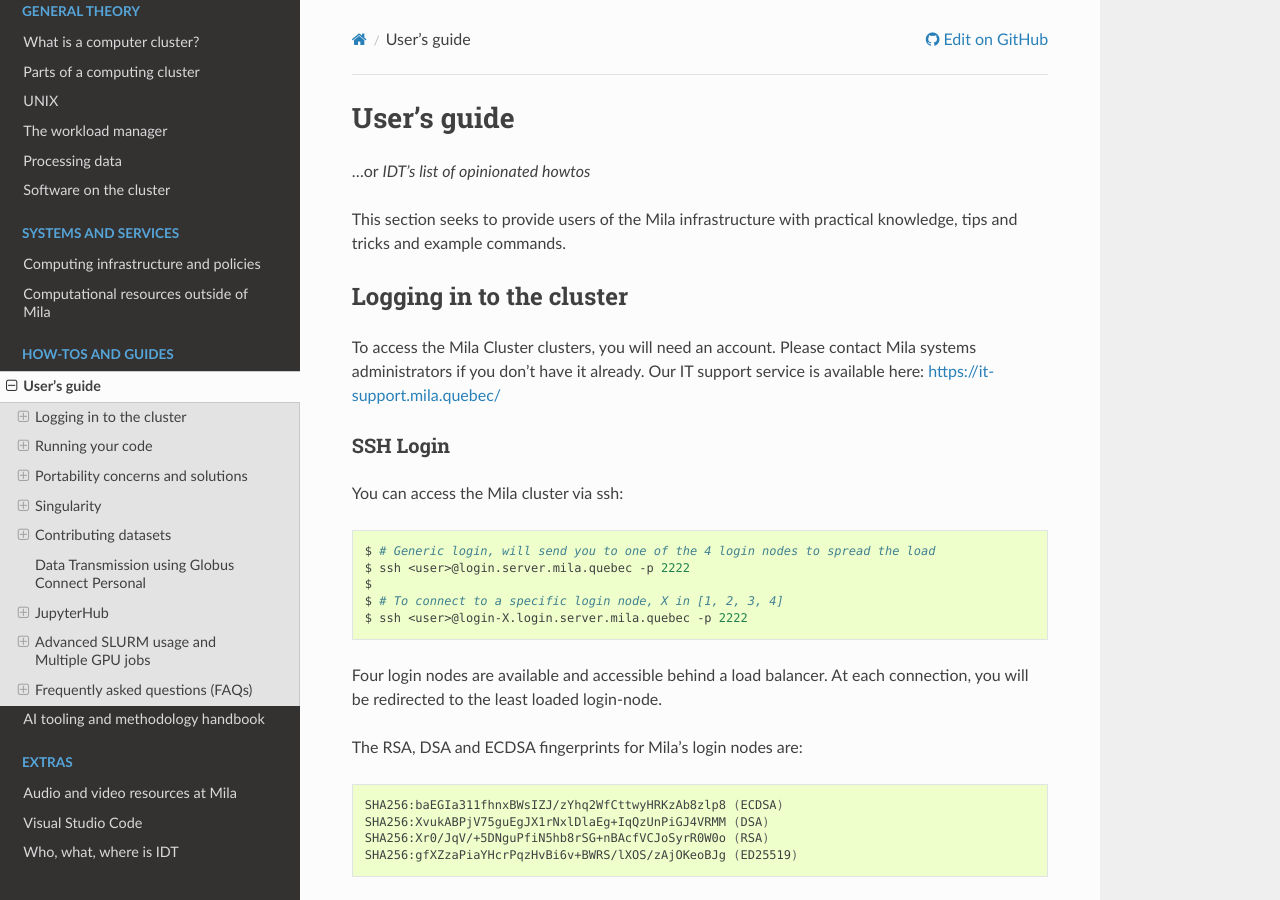
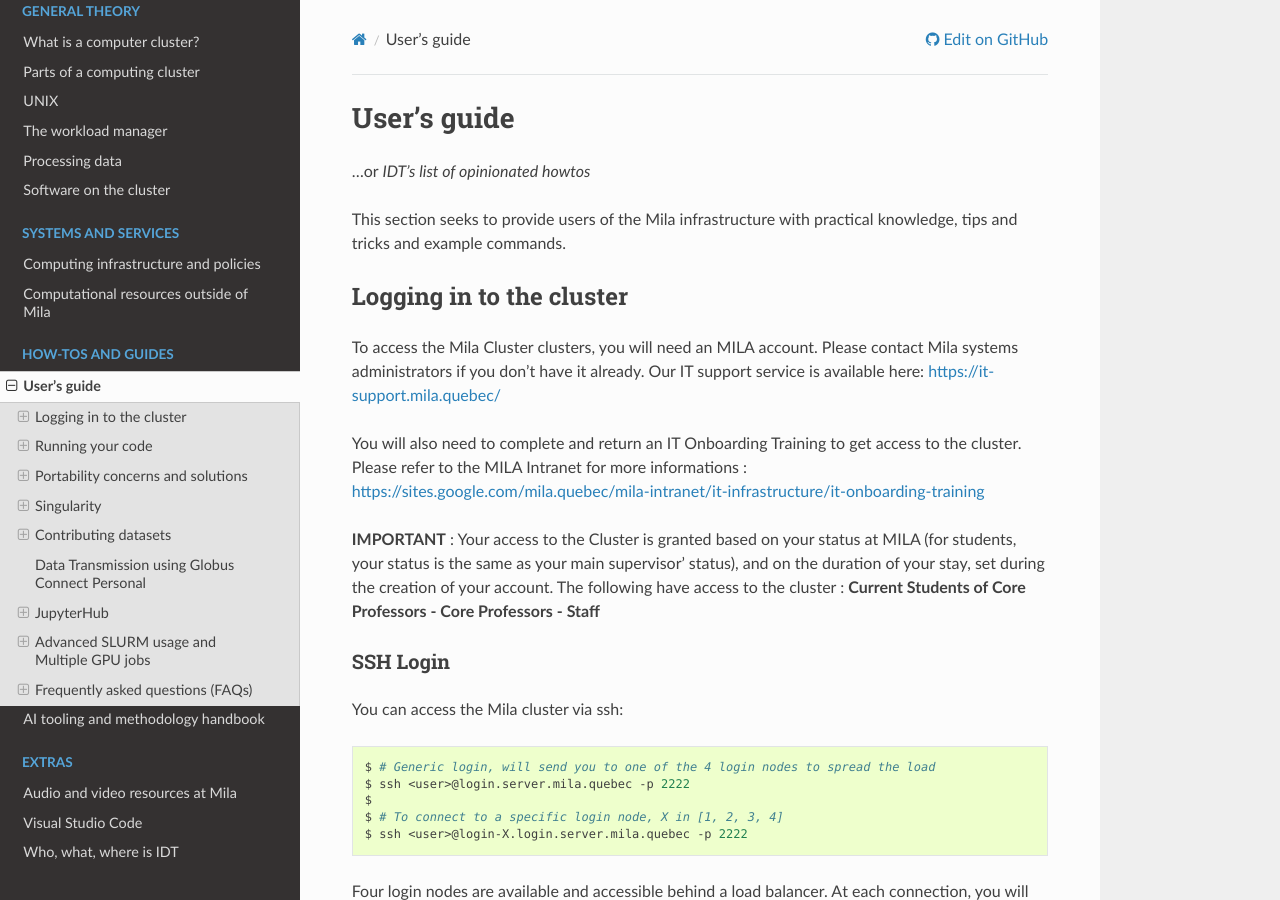
Before and after one commit to mila-iqia/mila-docs, a Sphinx documentation site: the page built from docs/Userguide.rst, in a window 1280 px wide and 900 px high. Built offline with Sphinx 7.4.7 and the Read the Docs theme 2.0.0, drawn with Linux system fonts in a browser that asks for light colours.

Commit message:
Add infos about Onboarding and Cluster access policies

```diff
--- a/docs/Userguide_login.rst
+++ b/docs/Userguide_login.rst
@@ -1,9 +1,17 @@
 Logging in to the cluster
 =========================
 
-To access the Mila Cluster clusters, you will need an account. Please contact
+To access the Mila Cluster clusters, you will need an MILA account. Please contact
 Mila systems administrators if you don't have it already. Our IT support service
 is available here: https://it-support.mila.quebec/
+
+You will also need to complete and return an IT Onboarding Training to get access to the cluster.
+Please refer to the MILA Intranet for more informations : https://sites.google.com/mila.quebec/mila-intranet/it-infrastructure/it-onboarding-training
+
+**IMPORTANT** : Your access to the Cluster is granted based on your status at MILA (for students, your status is the same as your main supervisor' status), and on the duration of your stay, set during the creation of your account.
+The following have access to the cluster :
+**Current Students of Core Professors - Core Professors - Staff**
+
 
 
 SSH Login
```
